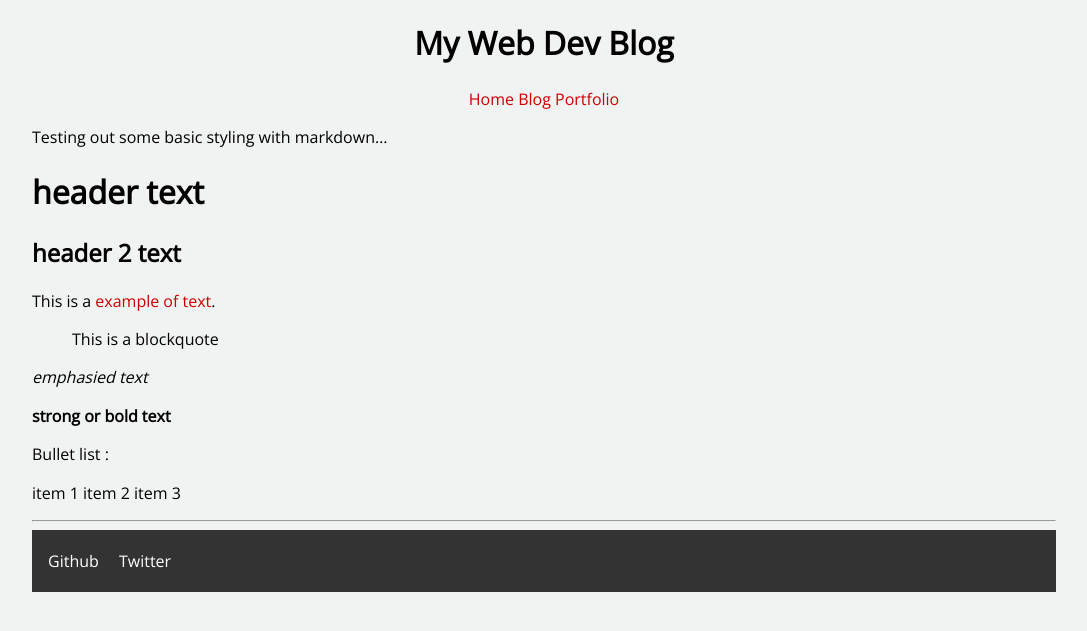
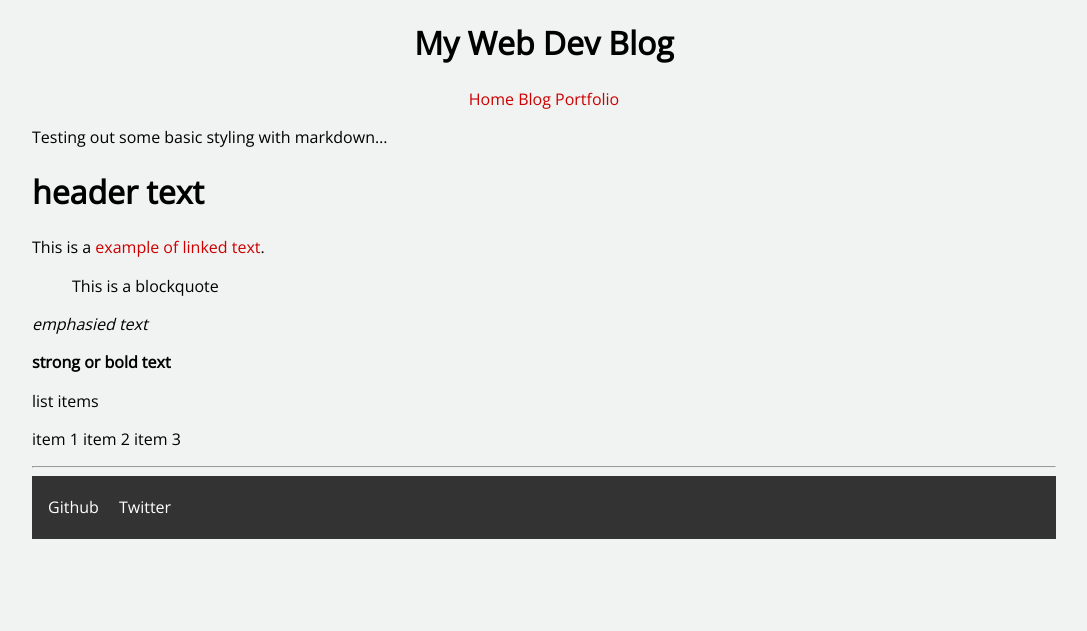
Before and after one commit to cguttweb/cguttweb.github.io, a Jekyll site: the page built from _posts/2017-05-30-testing-markdown-styling.md, in a window 1280 px wide. Shown: the top 631 px of the page, without its empty margins (96-1183 px from the left). Built offline with Jekyll 4.4.1, drawn with Linux system fonts in a browser that asks for light colours.

Commit message:
amending post

```diff
--- a/_posts/2017-05-30-testing-markdown-styling.md
+++ b/_posts/2017-05-30-testing-markdown-styling.md
@@ -8,9 +8,7 @@ Testing out some basic styling with markdown...
 
 # header text
 
-## header 2 text
-
-This is a [example of text](http://example.com "link title").
+This is a [example of linked text](http://example.com "link title").
 
 > This is a blockquote
 
@@ -18,7 +16,7 @@ This is a [example of text](http://example.com "link title").
 
 **strong or bold text**
 
-Bullet list :
+list items
 * item 1
 * item 2
 * item 3
```
